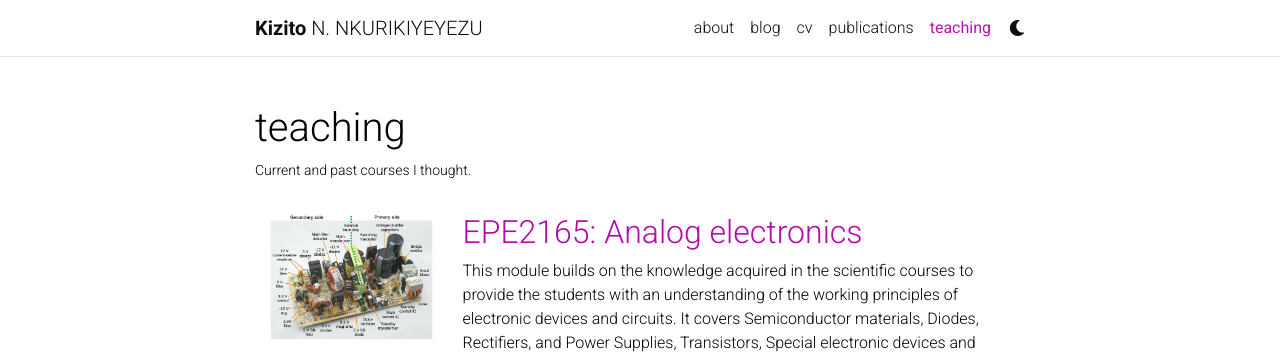
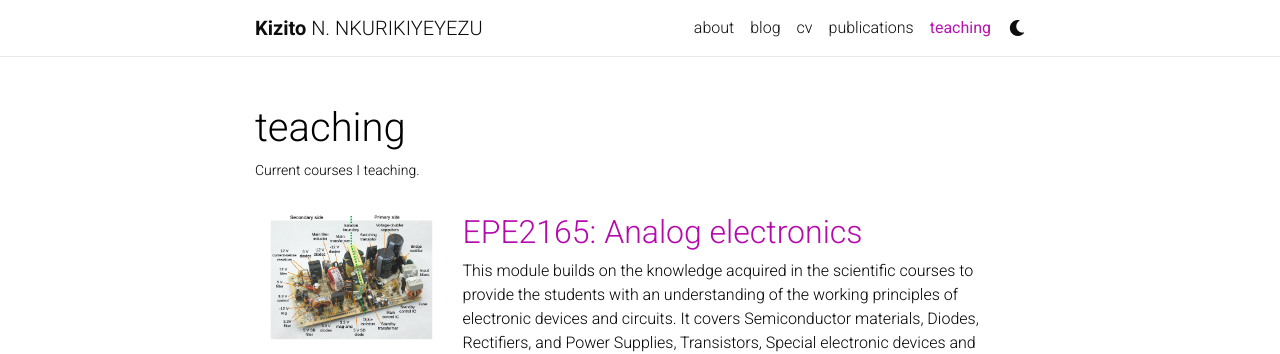
Before and after one commit to qiriro/qiriro.github.io, a Jekyll site: the page built from _pages/teaching.md, in a window 1280 px wide. Shown: the top 354 px of the page. Built offline with Jekyll 4.4.1, drawn with Linux system fonts in a browser that asks for light colours; nearby versions of some CDN libraries; a style sheet for code colours, icons or effects is not loaded.

Commit message:
update teaching page

```diff
--- a/_pages/teaching.md
+++ b/_pages/teaching.md
@@ -2,11 +2,9 @@
 layout: page
 permalink: /teaching/
 title: teaching
-description: Current and past courses I thought.
+description: Current courses I teaching.
 nav: true
 ---
-
-
 
 <div class="container">
   <div class="row">
```
